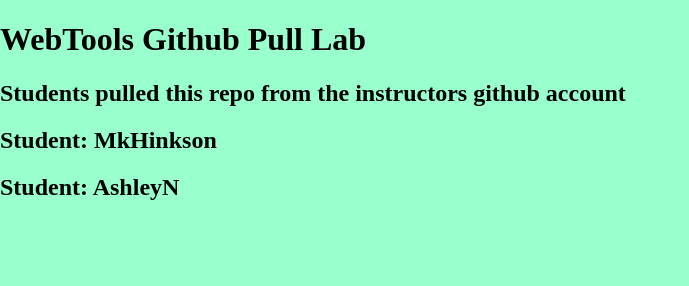
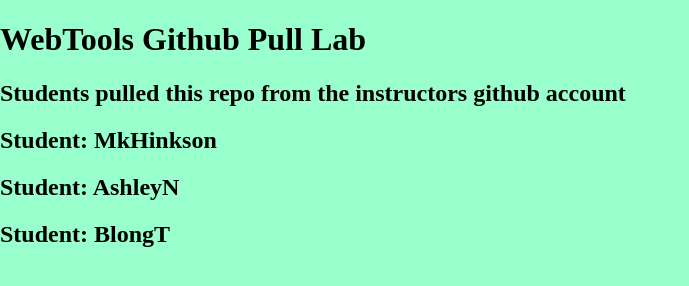
Before and after one commit to SJBeach/WebToolsGithubPullLab, a plain HTML site: page index.html in a window 1280 px wide. Shown: the whole page, without its empty margins (0-689 px from the left). Drawn offline with nearby package versions, Linux system fonts and the light colour scheme.

Commit message:
VCPullLab
Added my name

```diff
--- a/index.html
+++ b/index.html
@@ -19,6 +19,7 @@
 <!--add your name below:-->
 	<h2>Student:  MkHinkson</h2>
      <h2>Student:  AshleyN</h2>
+        <h2>Student:  BlongT</h2>
     </header>
     <nav id="pageNav">
     </nav>
```
